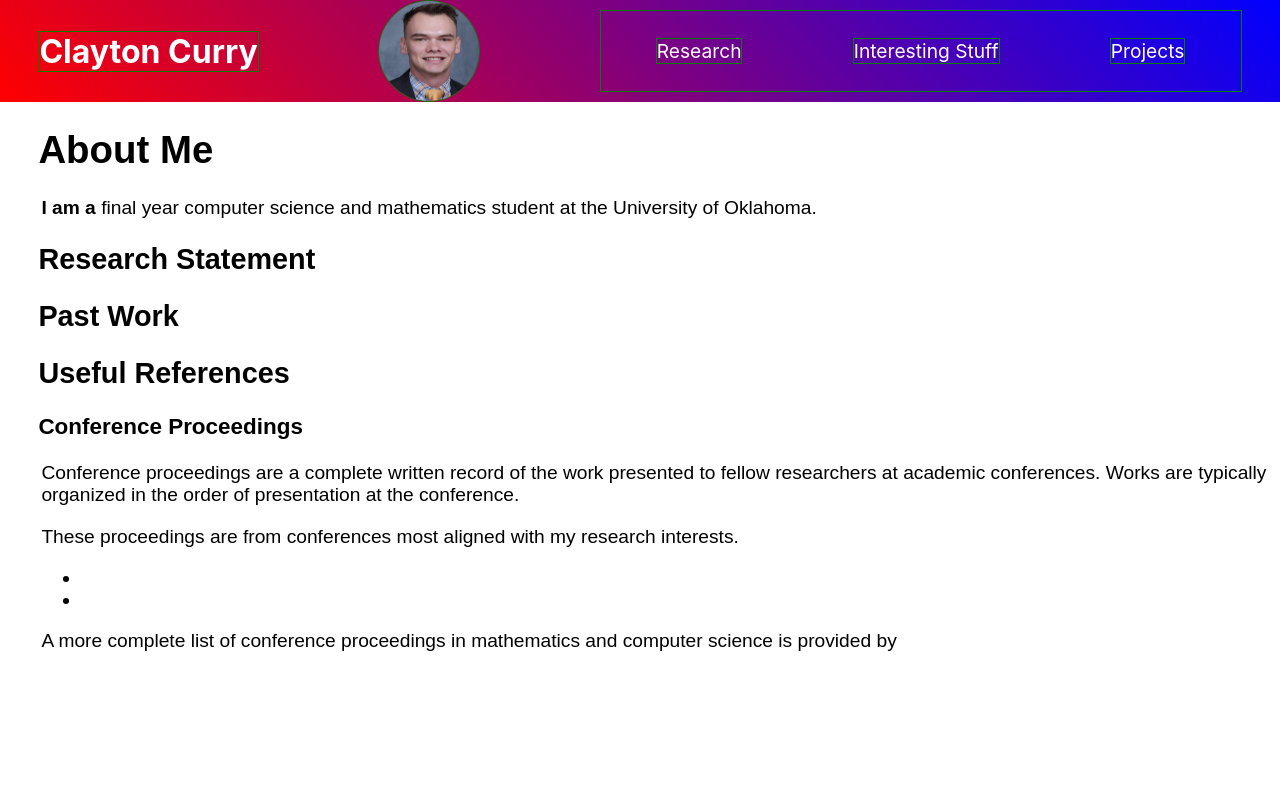
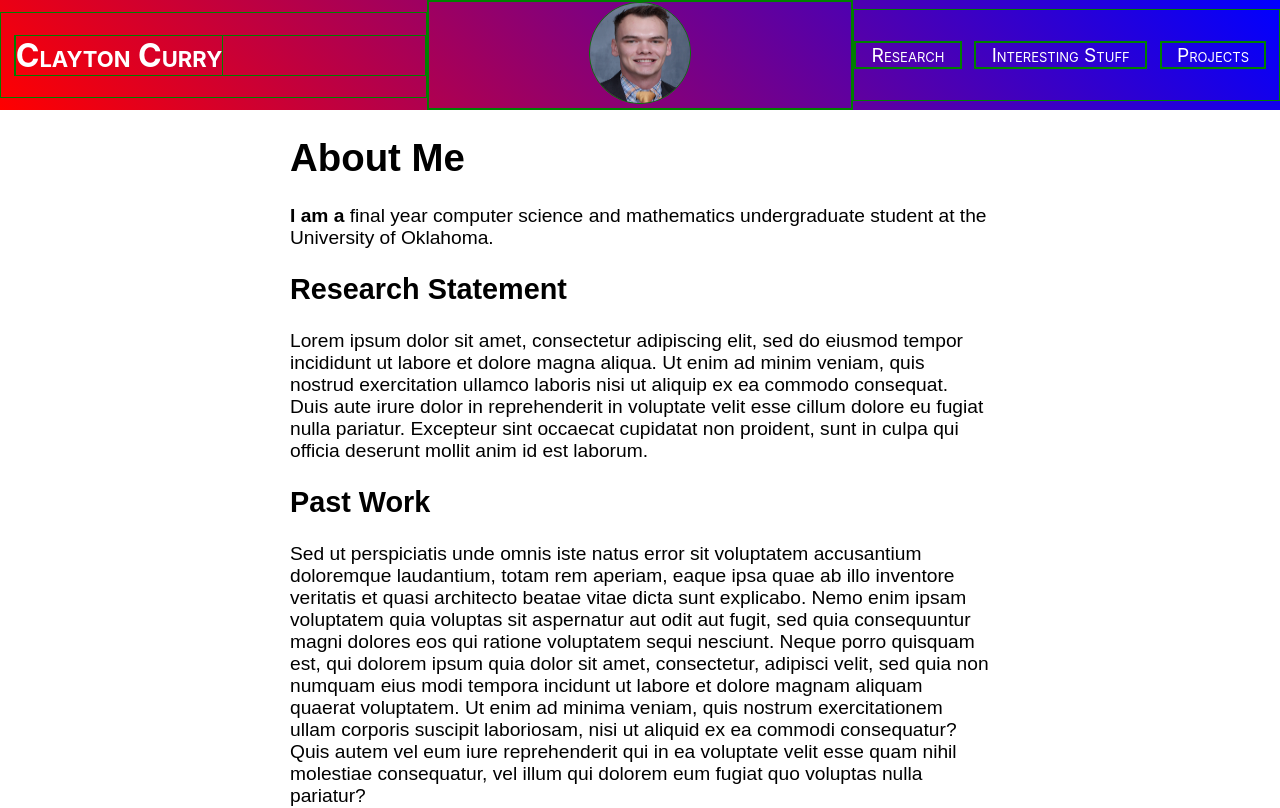
Before and after one commit to clay-curry/Website, a React (Create React App) app: page / in a window 1280 px wide. Shown: the top 808 px of the page. Built offline with nearby package versions, Linux system fonts and the light colour scheme.

Commit message:
implemented appropriate styling for the home page

```diff
--- a/src/components/NavBar.tsx
+++ b/src/components/NavBar.tsx
@@ -5,29 +5,34 @@ class TitleBar extends React.Component {
     state = { }
     render() {
         return (
-            <div className='bar'>
-                <h1 className='author-name'>Clayton Curry</h1>
+            <div className='nav'>
+                <div className='nav-item author-name'>
+                    <h1><a href="/">Clayton Curry</a></h1>
+                </div>
 
-                <img className='profile-pic' src={require('../images/Clay_Face.JPG')} alt="me" />
+                <div className='nav-item'>
+                    <div className=' profile-pic'><img className='img' src={require('../images/Clay_Face.JPG')} alt="me" /></div>
+                </div>
 
-                <div className='button-container'>
-                    <a className='flex-button' target='_self' href='/'>
-                        <div>
+
+                <div className=' nav-item buttons-container'>
+                    <a target='_self' href='/'>
+                        <div className='button'>
                         Research
                         </div>
                     </a>
-                    <a className='flex-button' target='_blank' rel={'noreferrer'} href='https://www.jezzamon.com/fourier/index.html'>
-                        <div>
+                    <a target='_blank' rel={'noreferrer'} href='https://www.jezzamon.com/fourier/index.html'>
+                        <div className='button'>
                         Interesting Stuff
                         </div>
                     </a>
-                    <a className='flex-button' target='_self' href='/'>
-                        <div>
+                    <a target='_self' href='/'>
+                        <div className='button'>
                         Projects
                         </div>
                     </a>
+                </div>
 
-                </div>
             </div>
          );
     }
--- a/src/pages/Home.tsx
+++ b/src/pages/Home.tsx
@@ -6,27 +6,29 @@ function Home() {
   return (
     <>
       <NavBar /> {/* Component Class Import */}
-      <Body />
+      <Body>
+      <AboutMe />
+      <GenericSection title="Research Statement">
+      Lorem ipsum dolor sit amet, consectetur adipiscing elit, sed do eiusmod tempor incididunt ut labore et dolore magna aliqua. Ut enim ad minim veniam, quis nostrud exercitation ullamco laboris nisi ut aliquip ex ea commodo consequat. Duis aute irure dolor in reprehenderit in voluptate velit esse cillum dolore eu fugiat nulla pariatur. Excepteur sint occaecat cupidatat non proident, sunt in culpa qui officia deserunt mollit anim id est laborum.
+      </GenericSection>
+      <GenericSection title="Past Work">
+        Sed ut perspiciatis unde omnis iste natus error sit voluptatem accusantium doloremque laudantium, totam rem aperiam, eaque ipsa quae ab illo inventore veritatis et quasi architecto beatae vitae dicta sunt explicabo. Nemo enim ipsam voluptatem quia voluptas sit aspernatur aut odit aut fugit, sed quia consequuntur magni dolores eos qui ratione voluptatem sequi nesciunt. Neque porro quisquam est, qui dolorem ipsum quia dolor sit amet, consectetur, adipisci velit, sed quia non numquam eius modi tempora incidunt ut labore et dolore magnam aliquam quaerat voluptatem. Ut enim ad minima veniam, quis nostrum exercitationem ullam corporis suscipit laboriosam, nisi ut aliquid ex ea commodi consequatur? Quis autem vel eum iure reprehenderit qui in ea voluptate velit esse quam nihil molestiae consequatur, vel illum qui dolorem eum fugiat quo voluptas nulla pariatur?
+      </GenericSection>
+      <References />
+      </Body>
     </>
   );
 }
 
-function Body() {
-  return (
-    <div className={ 'home-body' }>
-      <AboutMe />
-      <GenericSection title="Research Statement" />
-      <GenericSection title="Past Work" />
-      <References />
-    </div>
-  );
+function Body(props: {children: any }) {
+  return <div className={ 'body' }>{props.children}</div>
 }
 
 function AboutMe()
 {
   return (<>
   <h1>About Me</h1>
-  <p><b>I am a</b> final year computer science and mathematics student at the University of Oklahoma.</p>
+  <p><b>I am a</b> final year computer science and mathematics undergraduate student at the University of Oklahoma.</p>
   </>);
 }
 
@@ -54,11 +56,11 @@ function References()
   );
 }
 
-function GenericSection(props: { title: string; body?: string })
+function GenericSection(props: { title: string, children: any })
 {
   return (<div>
   <h2>{props.title}</h2>
-  <p>{props.body}</p>
+  <p>{props.children}</p>
   </div>);
 }
 
--- a/src/styles/navbar.css
+++ b/src/styles/navbar.css
@@ -1,62 +1,79 @@
-/*
-Useful for debugging
-border: 1px solid green;
-*/
+/* Debugging On */
+.nav * {
+  border: 1px solid green;
+  flex-grow: 1;
+}
 
-.bar {
+.nav {
   margin: 0px;
   width: 100%;
   background: linear-gradient(45deg, red, blue);
   color: #fff;
   height: auto;
+  position: sticky;
+  top: 0;
+
   /* Flex settings */
   display: flex;
-  justify-content: space-between;
-  align-items: center;
+  align-items: center; /* horizontal alignment */
 }
 
-.bar > * {
-  border: 1px solid green;
+.nav-item {
+  flex: 1;
+  display: flex;
+  justify-content: center;
 }
 
-.profile-pic {
+.nav-item.author-name {
+  margin-right: auto;
+  width: auto;
+}
+
+.nav-item.author-name h1 {
+  margin-left: 3%;
+  font: italic bold 16px/2;
+  font-variant: small-caps;
+}
+
+.nav-item:last-child > * {
+  margin-left: auto;
+  margin-right: 3%;
+}
+
+.nav-item .profile-pic {
+  text-align: center;
+}
+
+.nav .profile-pic .img {
   height: 100px;
   width: 100px;
   border-radius: 75px;
 }
 
-.author-name {
-  font: italic small-caps bold 16px/2;
-  margin-left: 3%;
-}
-
-.button-container {
-  height: 80px;
-  width: 50%;
-  border: 1px solid green;
-  margin-right: 3%;
+.nav .buttons-container {
+  height: 90px;
   /* Flex settings*/
   display: flex;
   flex-wrap: wrap;
-  justify-content: space-around;
+  justify-content: center;
   align-items: center;
 }
 
-.flex-button > * {
-  height: max-content;
-  font: italic small-caps bold 16px/2;
+.nav .button {
+  font: italic bold 16px/2;
+  font-variant: small-caps;
   font-size: larger;
   text-align: center;
-  border: 1px solid green;
 }
 
-a {
+/* Link Styling */
+.nav a {
   text-emphasis: none;
   text-decoration: none;
   color: white;
 }
 
-a:hover,
-a:focus {
+.buttons-container a:hover,
+.buttons-container a:focus {
   text-decoration: underline;
 }
--- a/src/styles/style.css
+++ b/src/styles/style.css
@@ -1,13 +1,16 @@
-.home-body {
-  margin-left: 3%;
+.body {
+  width: min(700px, 100vw);
+  margin-left: auto;
+  margin-right: auto;
   outline-style: 1px solid black;
   font: 1.2em "Fira Sans", sans-serif;
-}
-
-.home-body > p {
-  margin-left: 3px;
+  justify-content: left;
 }
 
 .Home-link {
   color: #61dafb;
 }
+
+.middle {
+  text-align: center;
+}
```
